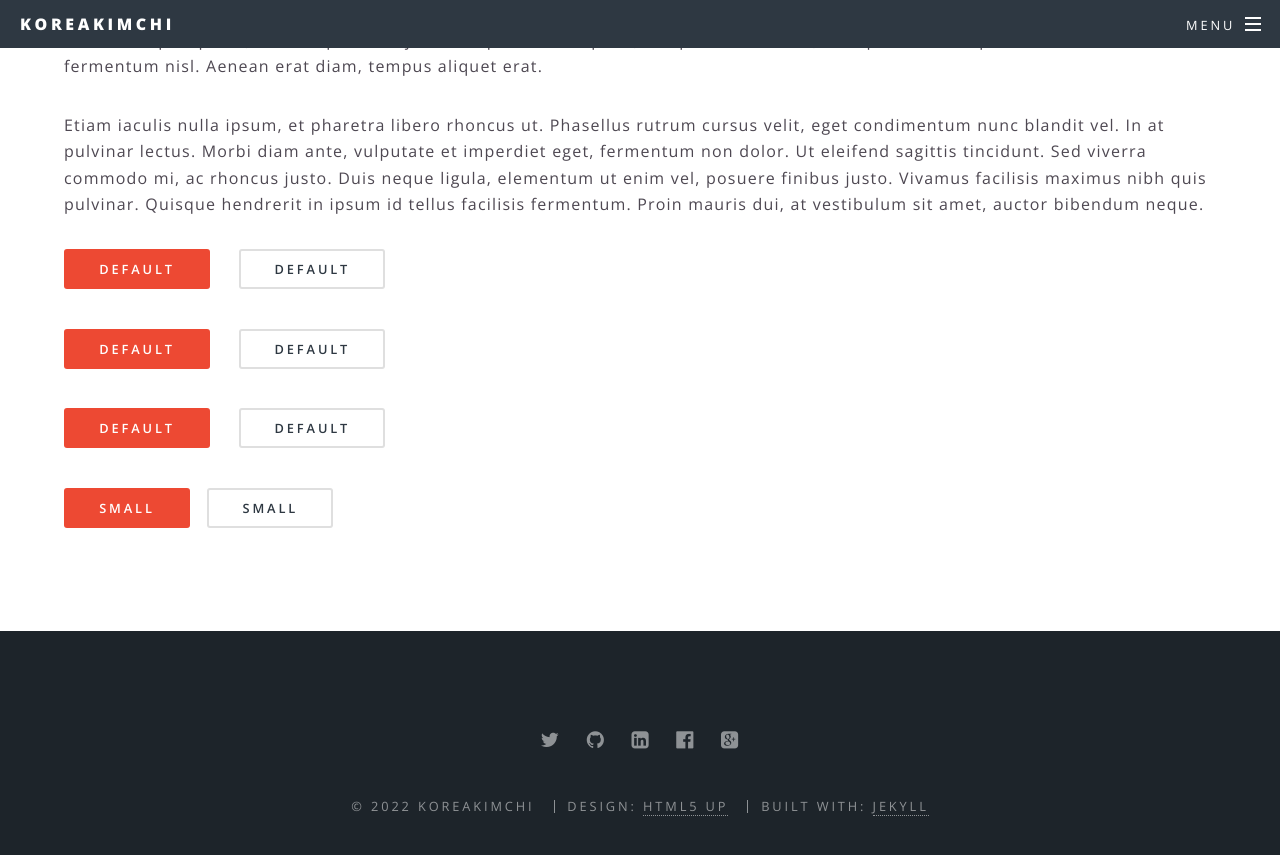
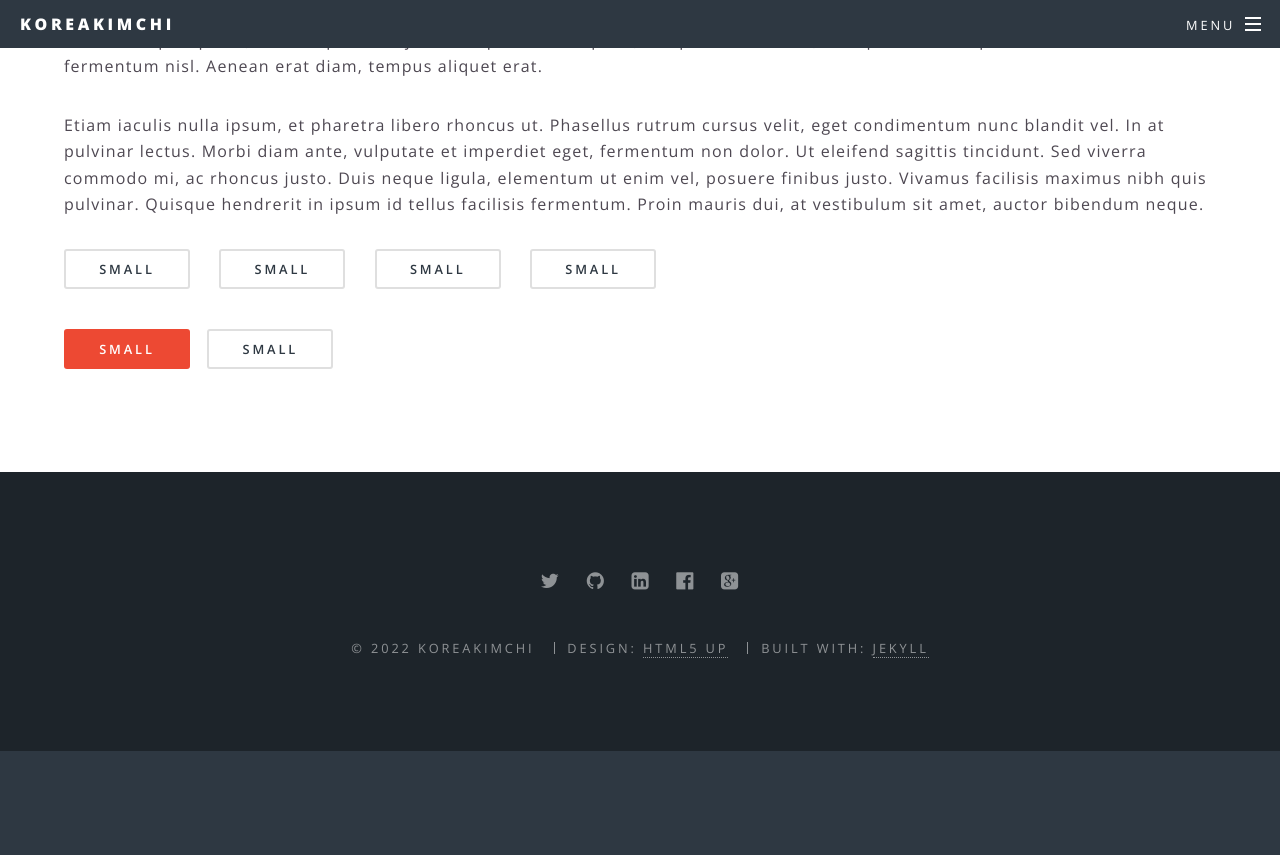
Before and after one commit to KoreaKimchi/KoreaKimchi.github.io, a Jekyll site: the page built from test.html, in a window 1280 px wide and 900 px high, scrolled down 1000 px. Shown: the top 855 px of the window. Built offline with Jekyll 4.4.1, drawn with Linux system fonts in a browser that asks for light colours; after the commit the page ends 1751 px from its top, so only the background shows below that.

Commit message:
Update test.html

```diff
--- a/test.html
+++ b/test.html
@@ -12,18 +12,12 @@ title: test
 	<p>Etiam iaculis nulla ipsum, et pharetra libero rhoncus ut. Phasellus rutrum cursus velit, eget condimentum nunc blandit vel. In at pulvinar lectus. Morbi diam ante, vulputate et imperdiet eget, fermentum non dolor. Ut eleifend sagittis tincidunt. Sed viverra commodo mi, ac rhoncus justo. Duis neque ligula, elementum ut enim vel, posuere finibus justo. Vivamus facilisis maximus nibh quis pulvinar. Quisque hendrerit in ipsum id tellus facilisis fermentum. Proin mauris dui, at vestibulum sit amet, auctor bibendum neque.</p>
 
 <ul class="actions">
-	<li><a href="#" class="button special">Default</a></li>
-	<li><a href="#" class="button">Default</a></li>
+	<li><a href="#" class="button small">Small</a></li>
+	<li><a href="#" class="button small">Small</a></li>
+	<li><a href="#" class="button small">Small</a></li>
+	<li><a href="#" class="button small">Small</a></li>
+
 </ul>
-<ul class="actions">
-	<li><a href="#" class="button special">Default</a></li>
-	<li><a href="#" class="button">Default</a></li>
-</ul>
-<ul class="actions">
-	<li><a href="#" class="button special">Default</a></li>
-	<li><a href="#" class="button">Default</a></li>
-</ul>
-
 
 <ul class="actions small">
 	<li><a href="#" class="button special small">Small</a></li>
```
